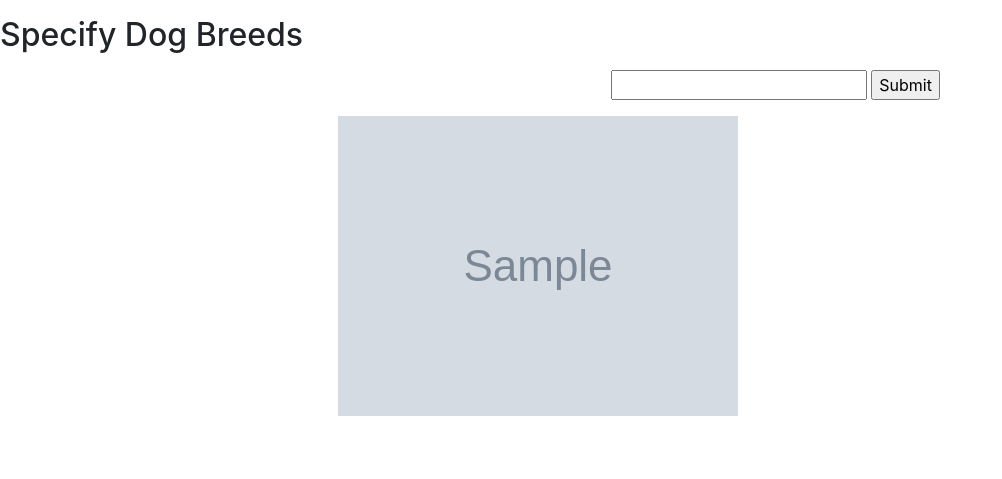
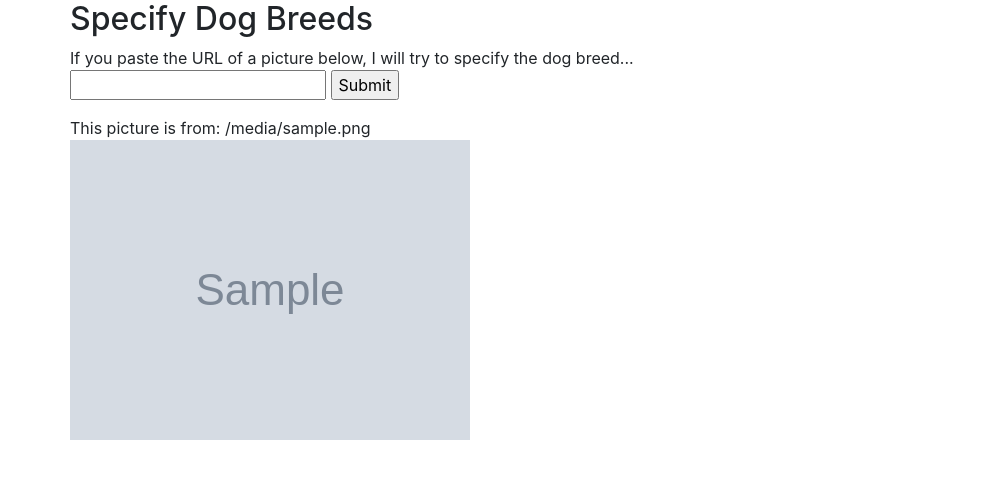
Before and after one commit to 28-tn/DogBreeds, a Flask app: template DogBreedsApp/templates/index.html in a window 1280 px wide. Shown: the top 479 px of the page, without its empty margins (0-1002 px from the left). Run offline with Flask 2, Linux system fonts and the light colour scheme; the template is opened without the code that fills it: most values are stand-ins (such as "Sample title", 1, 10 or a date in 2020); grey boxes marked "Sample" are stand-in pictures; parts of the project's set-up code (start-up, migrations or seed data) failed here and were passed over; some libraries are stand-ins or nearby versions.

Commit message:
Finalized the web app

```diff
--- a/DogBreedsApp/templates/index.html
+++ b/DogBreedsApp/templates/index.html
@@ -1,6 +1,6 @@
 <head>
 
-<title>World Bank Data Dashboard</title>
+<title>Dog Breed Predictor</title>
 
 <!--import script files needed from plotly and bootstrap-->
 <link rel="stylesheet" href="https://maxcdn.bootstrapcdn.com/bootstrap/4.0.0/css/bootstrap.min.css" integrity="sha384-Gn5384xqQ1aoWXA+058RXPxPg6fy4IWvTNh0E263XmFcJlSAwiGgFAW/dAiS6JXm" crossorigin="anonymous">
@@ -13,50 +13,28 @@
 
 <body>
 
+<div class="container">
 	<div class="row">
-
-    <!--visualizations column-->
-    <div class="col-11">
-
-        <!--chart descriptions-->
-        <div id="middle-info" class="mt-3">
-
 		<h2 id="tag-line">Specify Dog Breeds</h2>
-
 	</div>
-
-        <!--charts-->
-        <div id="charts" class="container mt-3 text-center">
-
-            <!--top two charts-->
 	<div class="row">
-                <div class="col-5">
-                    <div id="msg">{{message}}</div>
+		If you paste the URL of a picture below, I will try to specify the dog breed...
 	</div>
-		<div class="col-6">
+	<div class="row">
 		<form method="POST">
-    				<input name="text">
+    			<input name="text" width="350">
     			<input type="submit">
 		</form>
 	</div>
+	<div class="row">
+		This picture is from: {{img_path}}
 	</div>
 	<div class="row">
-		<div class="col-11">
 		<img src={{img_path}} width="400"/>
 	</div>
+	<div class="row">
+		<div id="msg">{{message}}</div>
 	</div>
-    <div>
 </div>
 
-<!--footer section-->
-<div id="footer" class="container"></div>
-
-</body>
-
-
-<footer>
-
-</footer>
-
-
 </html>
```
Also changed, not shown: DogBreedsApp/routes.py (+4 -6 lines). Lines whose indentation alone changed are shown as unchanged.
